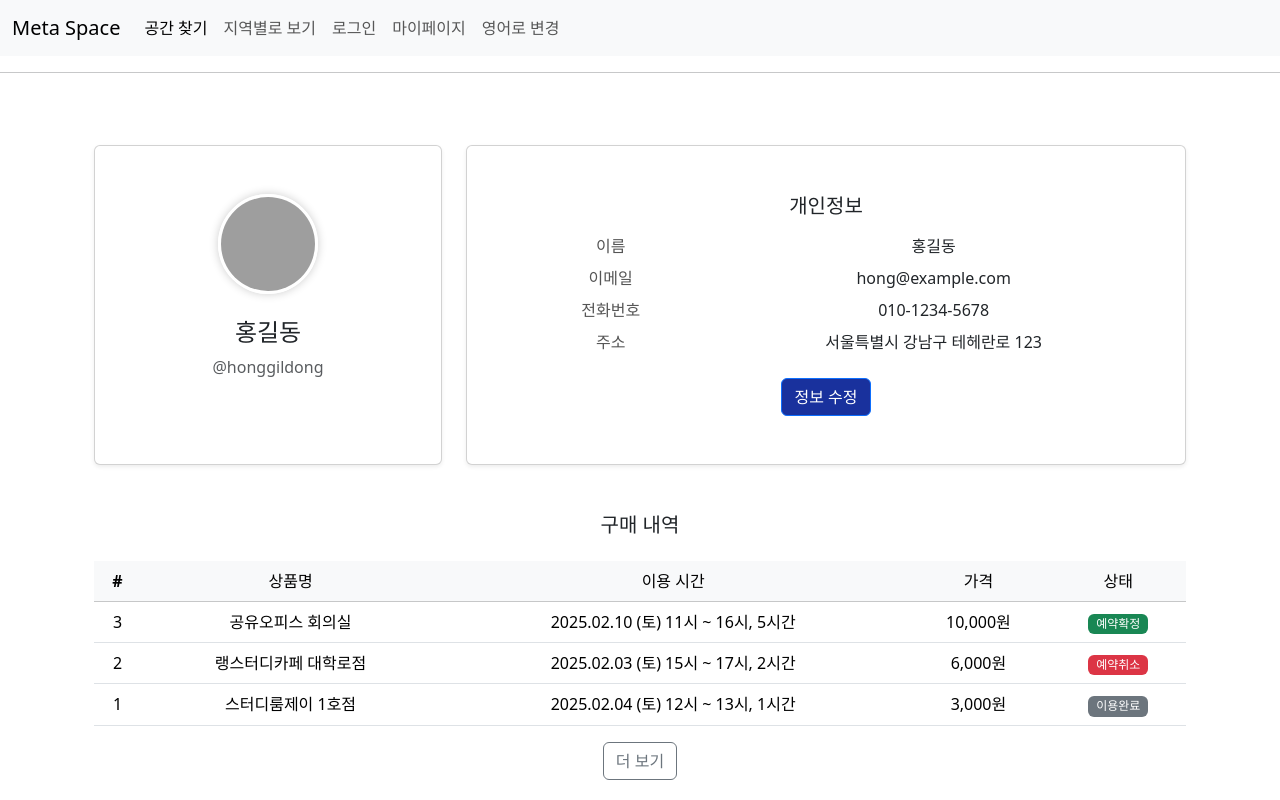
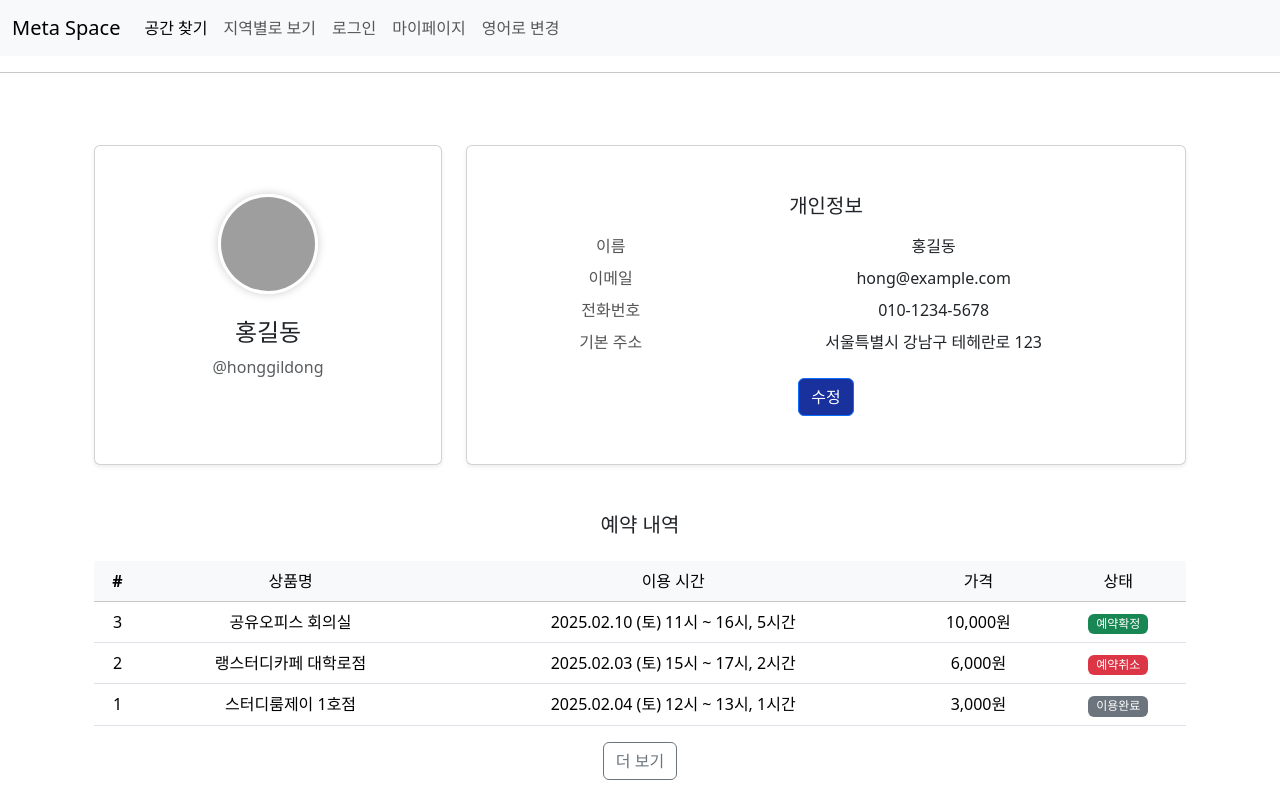
Before and after one commit to meta-metamong/meta-space, a Vue app in the folder frontend/: page /mypage in a window 1280 px wide. Built offline with nearby package versions, Linux system fonts and the light colour scheme; grey boxes are pictures that could not be loaded.

Commit message:
feat: 국제화 설정

```diff
--- a/frontend/src/components/member/MyPageView.vue
+++ b/frontend/src/components/member/MyPageView.vue
@@ -17,24 +17,24 @@
             <div class="col-md-8">
                 <div class="card shadow-sm">
                     <div class="card-body">
-                        <h5 class="mb-3"><strong>개인정보</strong></h5>
+                        <h5 class="mb-3"><strong>{{ $t('member.information') }}</strong></h5>
                         <div class="row mb-2">
-                            <div class="col-sm-4 info-label">이름</div>
+                            <div class="col-sm-4 info-label">{{ $t('member.name') }}</div>
                             <div class="col-sm-8">홍길동</div>
                         </div>
                         <div class="row mb-2">
-                            <div class="col-sm-4 info-label">이메일</div>
+                            <div class="col-sm-4 info-label">{{ $t('member.email') }}</div>
                             <div class="col-sm-8">hong@example.com</div>
                         </div>
                         <div class="row mb-2">
-                            <div class="col-sm-4 info-label">전화번호</div>
+                            <div class="col-sm-4 info-label">{{ $t('member.phoneNumber') }}</div>
                             <div class="col-sm-8">010-1234-5678</div>
                         </div>
                         <div class="row mb-2">
-                            <div class="col-sm-4 info-label">주소</div>
+                            <div class="col-sm-4 info-label">{{ $t('member.address') }}</div>
                             <div class="col-sm-8">서울특별시 강남구 테헤란로 123</div>
                         </div>
-                        <button class="btn btn-primary mt-3">정보 수정</button>
+                        <button class="btn btn-primary mt-3">{{ $t('button.save') }}</button>
                     </div>
                 </div>
             </div>
@@ -44,7 +44,7 @@
         <div class="row mt-5">
             <div class="col-md-12">
                 <div>
-                    <h5 class="mb-4"><strong>구매 내역</strong></h5>
+                    <h5 class="mb-4"><strong>예약 내역</strong></h5>
                     <table class="table table-hover">
                         <thead class="table-light">
                             <tr>
@@ -86,15 +86,15 @@
     </div>
 </template>
 <script>
-import {  } from "../../apis/axios"
+import { get } from "../../apis/axios"
 export default {
     name: "MyPageView",
-    props: {
-        userId: {
-            type: String,
-            required: true
-        }
+    data() {
+        return {
+            memberInfo: [],
+        };
     },
+
 };
 </script>
 
--- a/frontend/src/locales/en.json
+++ b/frontend/src/locales/en.json
@@ -55,7 +55,8 @@
         "findPw": "Find Password",
         "update": "Update Member",
         "exit": "Exit Member",
-        "reservation": "reservation"
+        "reservation": "reservation",
+        "information": "Information"
     },
     "reservation": {
         "guestCount": "Number of Guests",
--- a/frontend/src/locales/ko.json
+++ b/frontend/src/locales/ko.json
@@ -54,7 +54,8 @@
         "findId": "아이디 찾기",
         "findPw": "비밀번호 찾기",
         "update": "회원정보 수정",
-        "exit": "회원 탈퇴"
+        "exit": "회원 탈퇴",
+        "information": "개인정보"
     },
     "reservation": {
         "guestCount": "인원 수",
```
